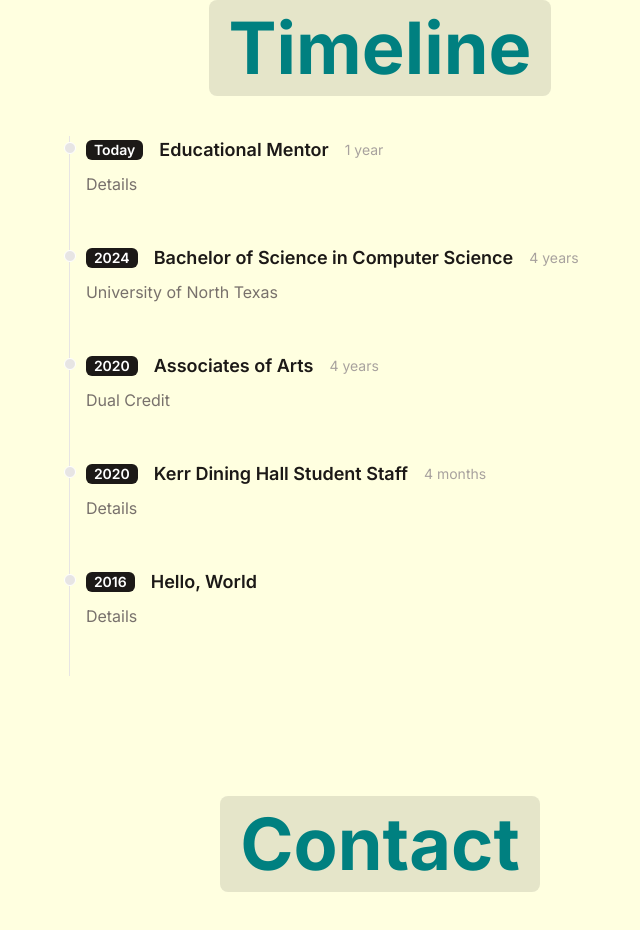
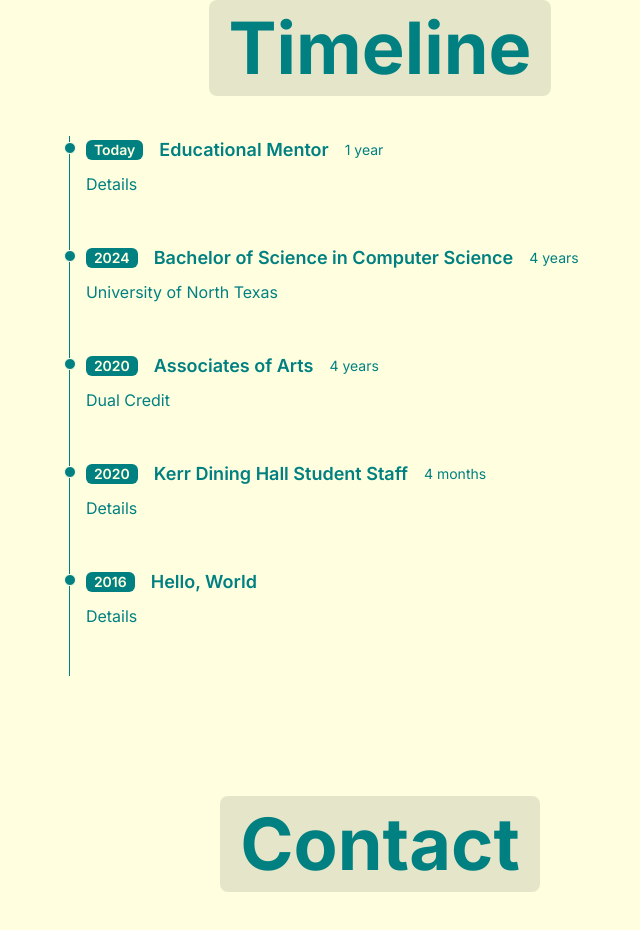
Before and after one commit to Kaiyan-Da-Man/Developer-Portfolio, a React (Vite) app: page / in a window 1280 px wide. Shown: the part 1432-2362 px from the top of the page, without its empty margins (260-900 px from the left). Built offline with nearby package versions, Linux system fonts and the light colour scheme.

Commit message:
change style

```diff
--- a/src/Components/TimelineItem.jsx
+++ b/src/Components/TimelineItem.jsx
@@ -2,23 +2,26 @@ import React from 'react'
 
 export default function TimelineItem({ year, title, duration, details }) {
   return (
-    <ol className='flex flex-col md:flex-row relative border-l border-stone-200'>
+    <ol className='flex flex-col md:flex-row relative border-l border-myTeal dark:border-lightYellow'>
         <li className='mb-10 ml-4'>
-            <div className='absolute w-3 h-3 bg-stone-200 rounded-full mt-1.5 -left-1.5 border border-white' />
+            <div className='absolute w-3 h-3 bg-myTeal dark:bg-lightYellow rounded-full mt-1.5 -left-1.5 border border-lightYellow dark:border-myTeal' />
+            <div className='ease-in duration-300 hover:bg-myTeal-light/50 hover:p-10 rounded-lg'>
                 <p className='flex flex-wrap gap-4 flex-row items-center justify-start text-xs md:text-sm'>
-                <span className='inline-block px-2 font-semibold text-white bg-stone-900 rounded-md'>
+                    <span className='inline-block px-2 font-semibold text-lightYellow bg-myTeal dark:text-myTeal dark:bg-lightYellow rounded-md'>
                         {year}
                     </span>
-                <h3 className='text-lg font-semibold text-stone-900'>
+                    <h3 className='text-lg font-semibold text-myTeal dark:text-lightYellow'>
                         {title}
                     </h3>
-                <div className='my-1 text-sm font-normal- leading-none text-stone-400'>
+                    <div className='my-1 text-sm font-normal leading-none text-myTeal dark:text-lightYellow'>
                         {duration}
                     </div>
                 </p>
-            <p className='my-2 text-base font-normal text-stone-500'>
+                <p className='my-2 text-base font-normal text-myTeal dark:text-lightYellow'>
                     {details}
                 </p>
+            </div>
+
         </li>
     </ol>
   )
```
Lines whose indentation alone changed are shown as unchanged.
